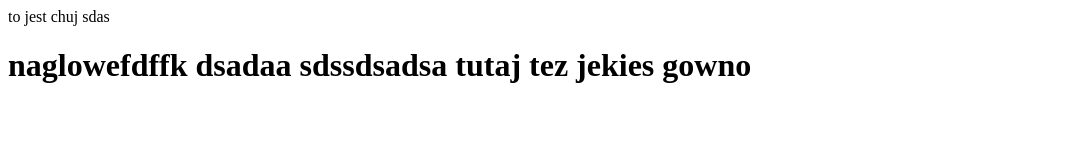
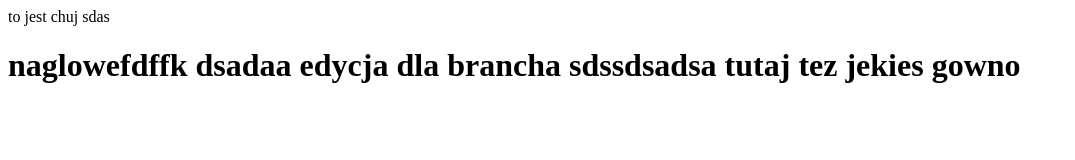
Before and after one commit to erghnm/test, a plain HTML site: page index.html in a window 1280 px wide. Shown: the whole page, without its empty margins (0-1075 px from the left). Drawn offline with Linux system fonts and the light colour scheme.

Commit message:
modyfikacja pliku index i dodanie wersji

```diff
--- a/index.html
+++ b/index.html
@@ -7,7 +7,7 @@
 to jest chuj
 sdas
 <h1> naglowefdffk dsadaa
-
+edycja dla brancha
 sdssdsadsa
 
   <!-- @todo dodaj link do googlgle analitics -->
```
Also changed, not shown: version.html (added, +1 -0 lines).
